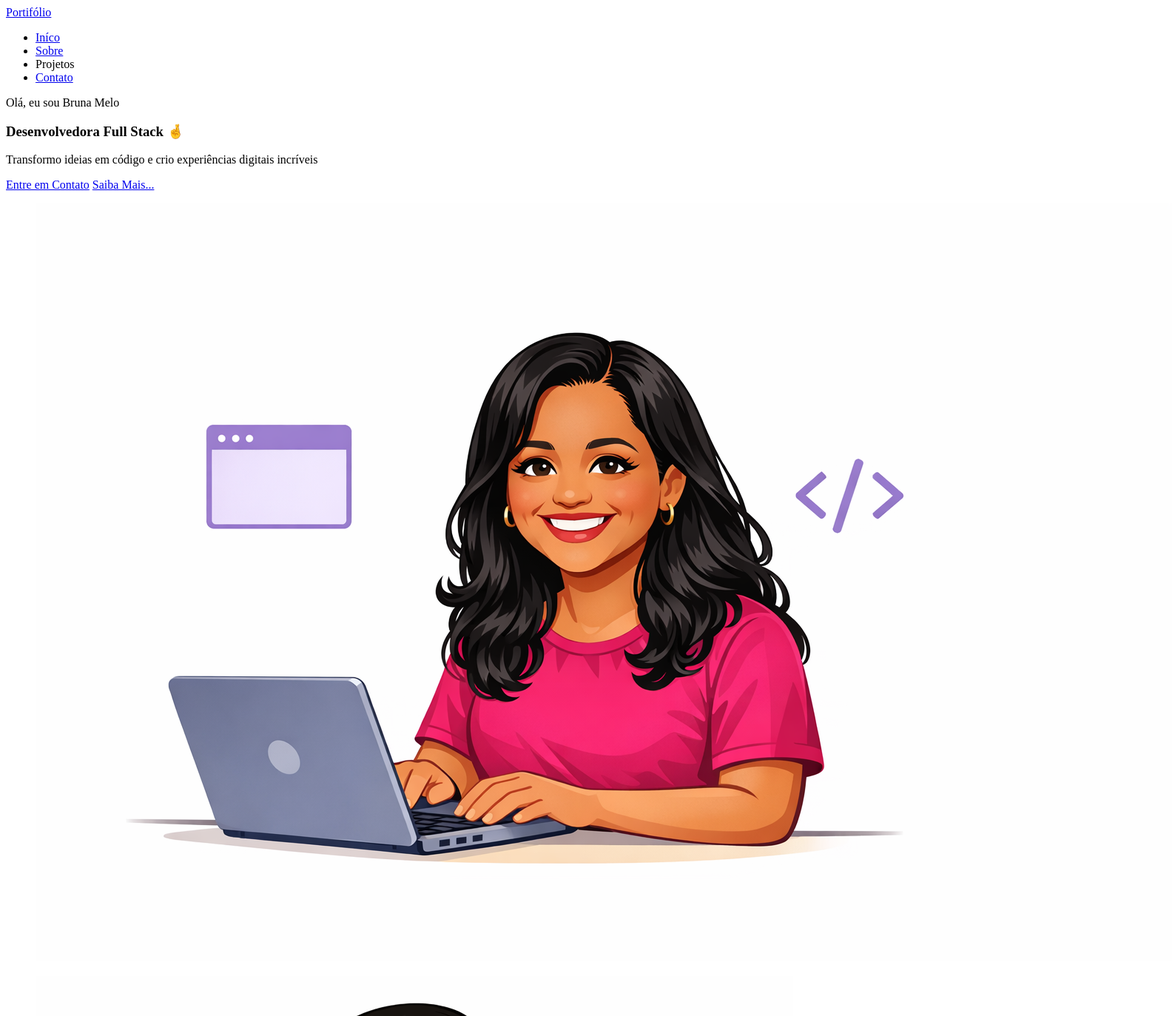
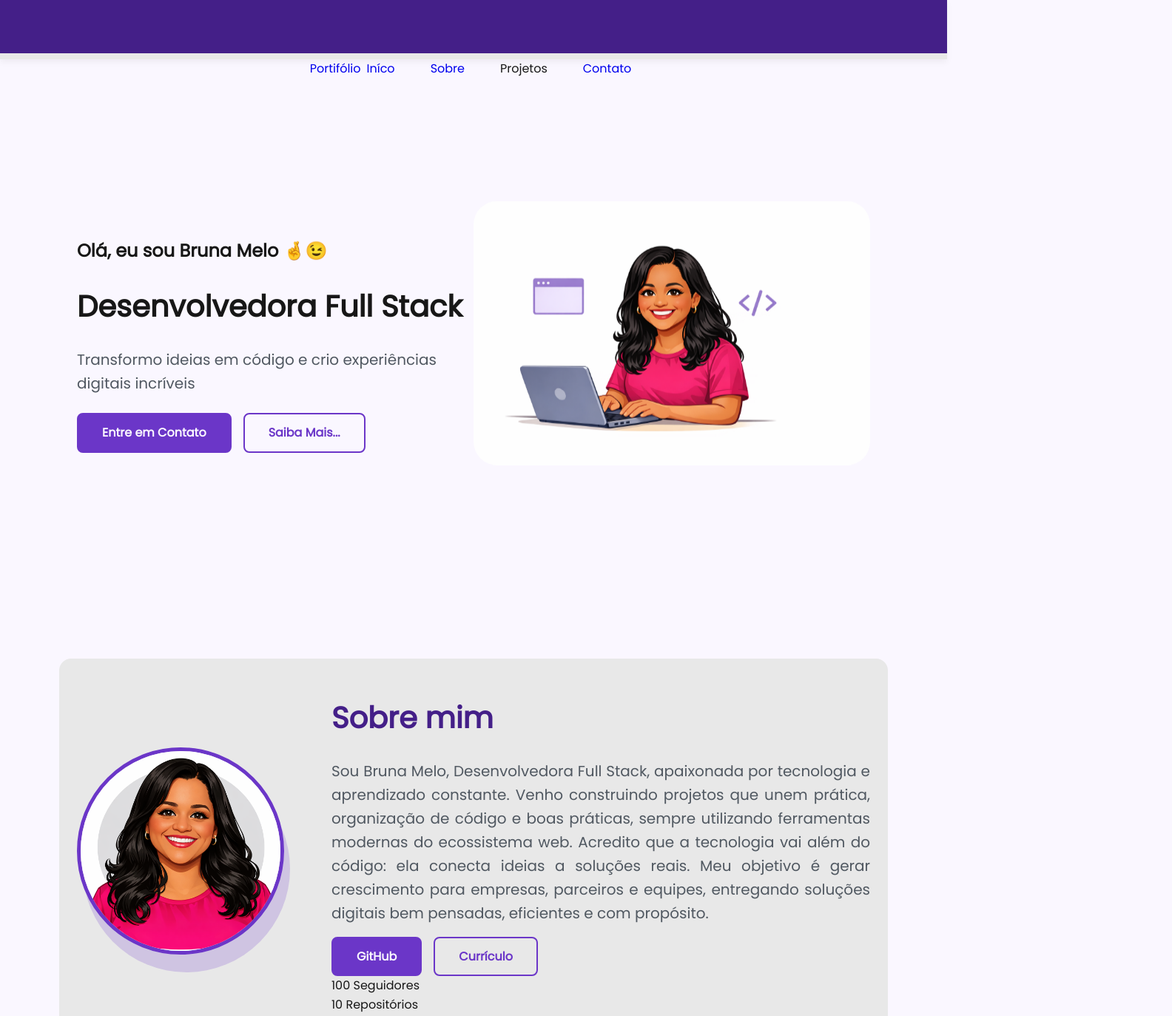
Before and after one commit to bkmelo/Portf-lio, a plain HTML site: page index.html in a window 1280 px wide. Shown: the top 1373 px of the page at 74% size, 1584 px wide, since content can reach past the window. Drawn offline with Linux system fonts and the light colour scheme.

Commit message:
Estilização Fase 1

```diff
--- /dev/null
+++ b/assets/css/style.css
@@ -0,0 +1,319 @@
+*{margin:0;
+  padding:0;
+  box-sizing: border-box;
+  font-family: 'Poppins', sans-serif;
+  font-weight: 400;
+  text-decoration: none;
+  outline: none;
+
+}
+
+:root {
+
+/*Paleta de Cores - Purple */
+--purple-50:  #f4eaff;
+--purple-100: #e9dcfa;
+--purple-200: #cdb3f0;
+--purple-300: #b186e5;
+--purple-400: #9460db;
+--purple-500: #6b36c8;
+--purple-600: #5b2ca0;
+--purple-700: #4c2177;
+--purple-800: #441f88;
+--purple-900: #2a0e4d;
+
+/*Cores Neutras*/
+
+--gray-200: #e8e8e8;
+--gray-400: #505861;
+--black:    #171717;
+--white:    #FAF7FF;
+
+/*Cores de Estado*/
+
+--error: #e63946;
+
+/*Sombras*/
+
+--shadow-sm: 0 0.25rem 0.5rem    rgba(0, 0, 0, 0.05);
+--shadow-md: 0 0.25rem 0.75rem   rgba(107,54,200,0.3);
+--shadow-lg: 0.5rem 1.5rem       rgba(107,54,200,0.2);
+
+
+/*Espaçamentos*/
+
+--spacing-xs:   0.5rem;
+--spacing-sm:   1rem;
+--spacing-md:   1.5rem;
+--spacing-lg:   2rem;
+--spacing-xl:   3rem;
+--spacing-2xl:  4rem;
+
+
+/*Tamanho de Fonte*/
+
+--text-sm:    0.75rem;
+--text-base:  1rem;
+--text-lg:    1.25rem;
+--text-xl:    1.5rem;
+--text-2xl:    2rem;
+--text-3xl:    2.5rem;
+
+/*Border Radius*/
+
+--radius-sm:   0.25rem;
+--radius-md:   0.5rem;
+--radius-lg:   1rem;
+--radius-xl:   2rem;
+--radius-full: 50%;
+
+/*Animação Padrão*/
+
+--transition-default: all 0.3s ease;
+
+}
+
+html {
+       scroll-behavior:smooth;
+}
+
+body{
+      display: flex;
+      flex-direction: column;
+      min-height: 100vh;
+      background-color: var(--white);
+      line-height: 1.6;
+      color: var(--black);
+}
+
+main {
+        flex:1;
+}
+
+.section-container {
+  max-width: 70rem;
+  margin: 0 auto;
+  padding: var(--spacing-xl) var(--spacing-md);
+  scroll-margin-top: 6rem;
+}
+
+.buttons-container {
+  display: flex;
+  gap: var(--spacing-sm);
+}
+
+.botao,
+.botao-outline {
+  display: inline-block;
+  padding: 0.75rem 2rem;
+  border: 0.15rem solid transparent;
+  border-radius: var(--radius-md);
+  font-size: var(--text-base);
+  font-weight: 600;
+  text-align: center;
+  cursor: pointer;
+  transition: var(--transition-default);
+}
+
+/* Botão preenchido (primário) */
+.botao {
+  border-color: var(--purple-500);
+  background-color: var(--purple-500);
+  color: var(--white);
+}
+
+.botao:hover {
+  border-color: var(--purple-800);
+  background-color: var(--purple-800);
+  box-shadow: var(--shadow-md);
+  transform: translateY(-0.25rem);
+}
+
+/* Botão outline (secundário) */
+.botao-outline {
+  border-color: var(--purple-500);
+  background-color: transparent;
+  color: var(--purple-500);
+}
+
+.botao-outline:hover {
+  border-color: var(--purple-500);
+  background-color: var(--purple-500);
+  color: var(--white);
+  transform: translateY(-0.25rem);
+}
+
+/*Modificador para botões pequenos(usado em projetos)*/
+
+
+.botao.botao-sm,
+.botao-outline.botao-sm {
+    min-width: 6rem;
+    padding: 0.25rem var(--spacing-sm);
+    border-width:  0.125rem;
+    border-radius: 0.25rem;
+    font-size: var(--text-sm);
+
+}
+
+header {
+  position: sticky;
+  top: 0;
+  z-index: 1000;
+  width: 100%;
+  height: 5rem;
+  border-bottom: var(--spacing-xs) solid var(--gray-200);
+  background-color: var(--purple-800);
+  box-shadow: var(--shadow-sm);
+}
+
+header a {
+  font-weight: 600;
+  color: var(--white);
+  transition: color 0.3s ease;
+}
+
+header a:hover {
+  color: var(--purple-100);
+}
+
+header {
+  position: sticky;
+  top: 0;
+  z-index: 1000;
+  width: 100%;
+  height: 5rem;
+  border-bottom: var(--spacing-xs) solid var(--gray-200);
+  background-color: var(--purple-800);
+  box-shadow: var(--shadow-sm);
+}
+
+header a {
+  font-weight: 600;
+  color: var(--white);
+  transition: color 0.3s ease;
+}
+
+header a:hover {
+  color: var(--purple-100);
+}
+
+#titulo {
+  font-size: var(--text-2xl);
+  font-weight: 700;
+}
+
+.menu-content {
+  display: flex;
+  justify-content: space-between;
+  align-items: center;
+  max-width: 70rem;
+  height: 100%;
+  margin: 0 auto;
+  padding: 0 var(--spacing-md);
+}
+
+.menu-list {
+  display: flex;
+  gap: var(--spacing-lg);
+  list-style: none;
+}
+
+.menu-list a {
+  padding: var(--spacing-xs);
+}
+
+.hero-container {
+    display:flex;
+    align-items:center;
+    gap: var(--spacing-sxl);
+    min-height: calc(100vh - 5rem);
+  }
+
+  .hero-content {
+  display: flex;
+  flex: 1;
+  flex-direction: column;
+  gap: var(--spacing-md);
+}
+
+.hero-content span {
+  font-size: var(--text-xl);
+  font-weight: 700;
+}
+
+.hero-content h1 {
+  font-size: var(--text-3xl);
+  font-weight: 700;
+}
+
+.hero-content p,
+.about-content p,
+.contact-info p {
+  font-size: var(--text-lg);
+  color: var(--gray-400);
+}
+
+.hero-image{
+    display:flex;
+    flex:1;
+    justify-content: center;
+}
+
+.hero-image img{
+
+  width: 100%;
+  max-width: 100%;
+  border-radius: var(--radius-xl);
+}
+
+/* Animação Flutuante */
+
+@keyframes float {
+  0%,
+  100% {
+          transform: translateY(0);
+  }
+
+  50% {
+        transform: translateY(-1.25rem);
+  }
+}
+
+.float-animation {
+    animation: float 3s ease-in-out infinite;
+}
+
+.about-container{
+  display:flex;
+  align-items:center;
+  gap:var(--spacing-2xl);
+  margin:var(--spacing-2xl) auto;
+  border-radius:var(--radius-lg);
+  background-color:var(--gray-200);
+}
+
+.about-image {
+    flex: 0 0 17.5rem;
+}
+
+.about-image img {
+    width: 100%;
+    border: 0.35rem solid var(--purple-500);
+    border-radius: var(--radius-full);
+    box-shadow: var(--shadow-lg);
+}
+
+.about-content h2,
+.projects-container h2,
+.contact-info h2{
+    margin-bottom: var(--spacing-md);
+    font-size: var(--text-3xl);
+    font-weight: 700;
+    color: var(--purple-800);
+}
+
+.about-content p{
+    margin-bottom: var(--spacing-sm);
+    text-align: justify;
+}
--- a/index.html
+++ b/index.html
@@ -1,6 +1,13 @@
 <!DOCTYPE html>
 <html lang="pt-br">
-<head>
+<header>
+
+  <!-- Fontes do Google -->
+<link rel="preconnect" href="https://fonts.googleapis.com">
+<link rel="preconnect" href="https://fonts.gstatic.com" crossorigin>
+
+<!-- Fonte do Google - Poppins -->
+<link href="https://fonts.googleapis.com/css2?family=Poppins&display=swap" rel="stylesheet">
 
     <meta charset="UTF-8">
 
@@ -17,11 +24,14 @@
 
     <link rel="icon" type="image/svg+xml" href="./assets/img/favicon.svg">
 
+    <!-- Link para a Folha de Estilo da Página - CSS -->
+<link rel="stylesheet" href="./assets/css/style.css">
+
     <title>Portfólio - Bruna Melo</title>
-</head>
+</header>
 <body>
 
-  <header>
+  <head>
     <div class="menu-content">
 
       <a href="index.html" id="titutlo">Portifólio</a>
@@ -36,7 +46,7 @@
       </nav>
     </div>
 
-  </header>
+  </head>
 
   <main>
 
@@ -44,8 +54,8 @@
 
     <article class ="hero-content" >
 
-        <span> Olá, eu sou Bruna Melo </span>
-        <h1> Desenvolvedora Full Stack 🤞</h1>
+        <span> Olá, eu sou Bruna Melo 🤞😉</span>
+        <h1> Desenvolvedora Full Stack </h1>
         <p> Transformo ideias em código e crio experiências digitais incríveis</p>
 
       <div class="buttons-container">
@@ -74,10 +84,10 @@
       <article class="about-content">
           <h2> Sobre mim </h2>
           <p>
-               Sou Bruna Melo Desenvolvedora Full Stack,apaixonada por tecnologia ,atualmente estou em constante evolução como desenvolvedora web.
-               Venho construindo projetos que unem aprendizado prático, organização de código e boas práticas, utilizando ferramentas modernas do ecossistema web.
-               Acredito que a tecnologia é uma ponte para transformar ideias em soluções reais.
-               Meu objetivo é crescer profissionalmente, contribuir com projetos desafiadores e continuar aprendendo todos os dias.
+               Sou Bruna Melo, Desenvolvedora Full Stack, apaixonada por tecnologia e aprendizado constante.
+              Venho construindo projetos que unem prática, organização de código e boas práticas, sempre utilizando ferramentas modernas do ecossistema web.
+              Acredito que a tecnologia vai além do código: ela conecta ideias a soluções reais.
+              Meu objetivo é gerar crescimento para empresas, parceiros e equipes, entregando soluções digitais bem pensadas, eficientes e com propósito.
           </p>
 
           <div class="about-buttons-data">
```
